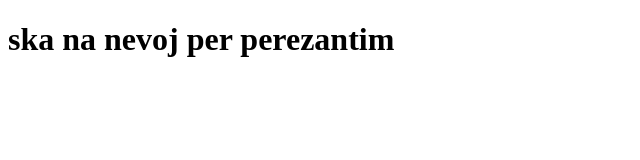
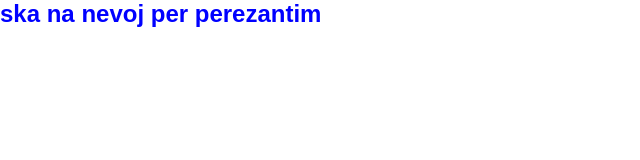
Before and after one commit to XtremeThaqi/GrupiNov25, a plain HTML site: page index.html in a window 1280 px wide. Shown: the whole page, without its empty margins (0-640 px from the left). Drawn offline with Linux system fonts and the light colour scheme.

Commit message:
index.html
update 5.0 v8

```diff
--- a/index.html
+++ b/index.html
@@ -4,6 +4,7 @@
     <meta charset="UTF-8">
     <meta name="viewport" content="width=device-width, initial-scale=1.0">
     <title>Document</title>
+    <link rel="stylesheet" href="style1.css">
 </head>
 <body>
 
--- /dev/null
+++ b/style1.css
@@ -0,0 +1,19 @@
+*{
+    margin: 0;
+    padding: 0;
+    box-sizing: border-box;
+}
+
+h1{
+    font-family: Arial, Helvetica, sans-serif;
+    font-weight: bold;
+    font-size: 1.5em;
+    color: blue;
+    background-color: white;
+}
+
+h1:hover{
+    text-shadow: 2px solid blue;
+    color: blue;
+    transition: all 0.7s ease;
+}
```
